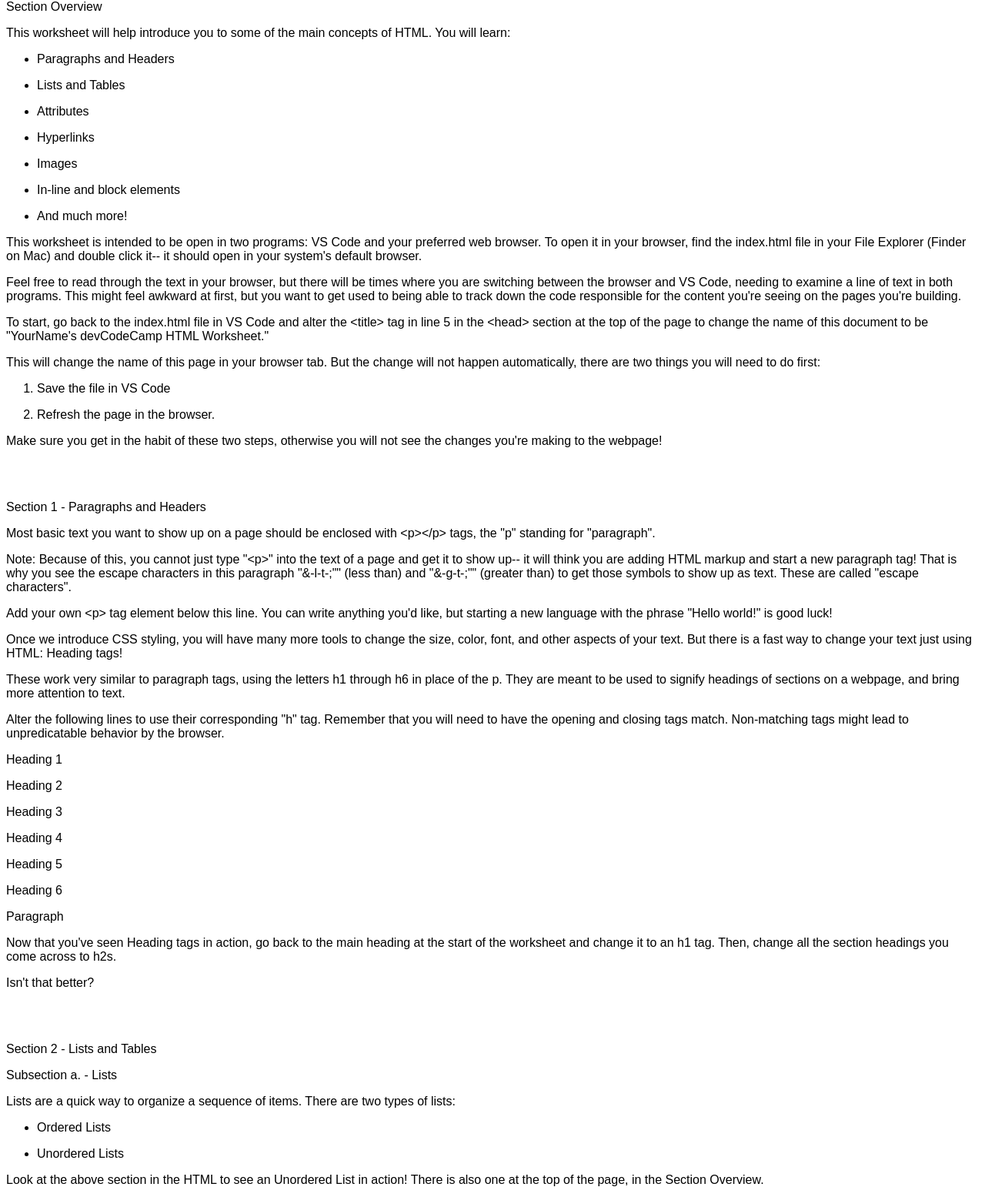
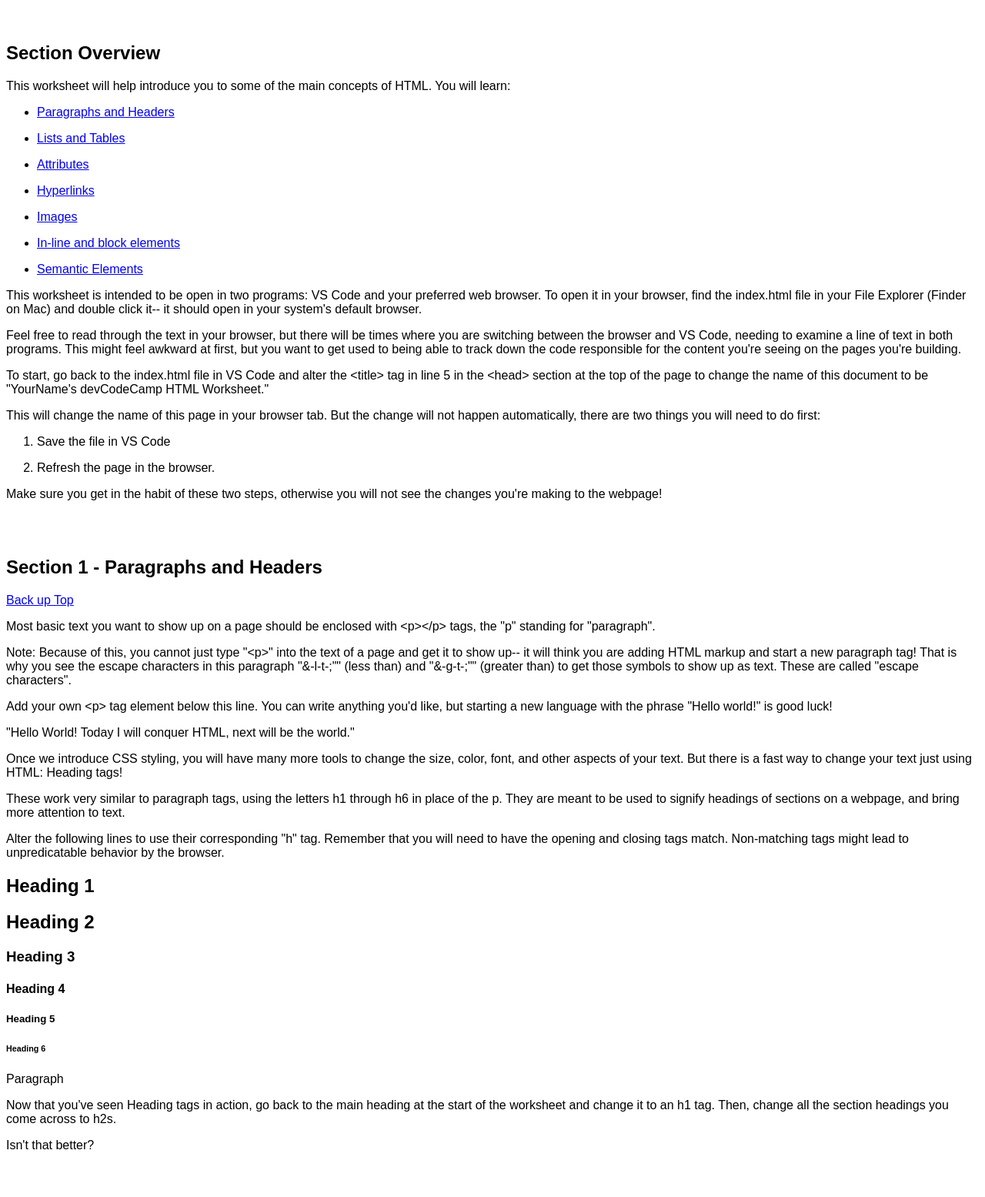
Before and after one commit to xaivntaajher/HTML-Worksheet, a plain HTML site: page index.html in a window 1280 px wide. Shown: the part 110-1665 px from the top of the page at 77% size. Drawn offline with Linux system fonts and the light colour scheme.

Commit message:
created navbar and finish all task

```diff
--- a/index.html
+++ b/index.html
@@ -1,24 +1,24 @@
 <!DOCTYPE html>
 <html lang="en">
-    <head>
+    <heading>
         <meta charset="UTF-8">
-        <title>devCodeCamp HTML Worksheet</title>
+        <title>Xaivntaaj's devCodeCamp HTML Worksheet</title>
         <style> body { font-family: Arial, Helvetica, sans-serif; } </style>
-    </head>
+    </heading>
 
     <body>
 
         <br>
 
-        <header>
+        <h1>
             <p>devCodeCamp HTML Worksheet</p>
-        </header>
+        </h1>
 
         <br>
 
         <main>
             <section>
-                <p>Section Overview</p>
+                <h2 id="Section Overview">Section Overview</h2>
 
                 <p>
                     This worksheet will help introduce you to some of the main concepts of HTML. You will learn:
@@ -26,25 +26,25 @@
 
                 <ul>
                     <li>
-                        <p>Paragraphs and Headers</p>
+                        <p><a href="#Paragraphs and Headers">Paragraphs and Headers</a></p>
                     </li>
                     <li>
-                        <p>Lists and Tables</p>
+                        <p><a href="#Lists and Tables">Lists and Tables</a></p>
                     </li>
                     <li>
-                        <p>Attributes</p>
+                        <p><a href="#Attributes">Attributes</a></p>
                     </li>
                     <li>
-                        <p>Hyperlinks</p>
+                        <p><a href="#Hyperlinks">Hyperlinks</a></p>
                     </li>
                     <li>
-                        <p>Images</p>
+                        <p><a href="#Images">Images</a></p>
                     </li>
                     <li>
-                        <p>In-line and block elements</p>
+                        <p><a href="#In-line and block elements">In-line and block elements</a></p>
                     </li>
                     <li>
-                        <p>And much more!</p>
+                        <p><a href="#Semantic Elements">Semantic Elements</a></p>
                     </li>
                 </ul>
 
@@ -84,8 +84,8 @@
 
             <section>
 
-                <p>Section 1 - Paragraphs and Headers</p>
-
+                <h2 id="Paragraphs and Headers">Section 1 - Paragraphs and Headers</h2>
+                <p><a href="#Section Overview">Back up Top</a></p>
                 <p>
                     Most basic text you want to show up on a page should be enclosed with &lt;p&gt;&lt;/p&gt; tags, the "p" standing for "paragraph".
                 </p>
@@ -97,7 +97,9 @@
                 <p>
                     Add your own &lt;p&gt; tag element below this line. You can write anything you'd like, but starting a new language with the phrase "Hello world!" is good luck!
                 </p>
-
+                <p>
+                    "Hello World! Today I will conquer HTML, next will be the world."
+                </p>
                 <p>
                     Once we introduce CSS styling, you will have many more tools to change the size, color, font, and other aspects of your text. But there is a fast way to change your text just using HTML: Heading tags!
                 </p>
@@ -110,12 +112,12 @@
                     Alter the following lines to use their corresponding "h" tag. Remember that you will need to have the opening and closing tags match. Non-matching tags might lead to unpredicatable behavior by the browser.
                 </p>
 
-                <p>Heading 1</p>
-                <p>Heading 2</p>
-                <p>Heading 3</p>
-                <p>Heading 4</p>
-                <p>Heading 5</p>
-                <p>Heading 6</p>
+                <h1>Heading 1</h1>
+                <h2>Heading 2</h2>
+                <h3>Heading 3</h3>
+                <h4>Heading 4</h4>
+                <h5>Heading 5</h5>
+                <h6>Heading 6</h6>
                 <p>Paragraph</p>
 
                 <p>
@@ -131,9 +133,9 @@
 
             <section>
 
-                <p>Section 2 - Lists and Tables</p>
-
-                <p>Subsection a. - Lists</p>
+                <h2 id="Lists and Tables">Section 2 - Lists and Tables</h2>
+                <p><a href="#Section Overview">Back up Top</a></p>
+                <h3>Subsection a. - Lists</h3>
 
                 <p>Lists are a quick way to organize a sequence of items. There are two types of lists:</p>
 
@@ -161,10 +163,23 @@
                 <p>
                     Ordered lists work just like Unordered lists, but they use a &lt;ol&gt; tag instead of &lt;ul&gt;. Change the Unordered List you just created into an Ordered List. The &lt;li&gt; tags can remain the same!
                 </p>
-
+                <p>
+                    My 3 favorite movies are:
+                </p>
+                <ol>
+                    <li>
+                        <p>Avatar</p>
+                    </li>
+                    <li>
+                        <p>Lord of the Rings</p>
+                    </li>
+                    <li>
+                        <p>Avengers</p>
+                    </li>
+                </ol>
                 <br>
 
-                <p>Subsection b. - Tables</p>
+                <h3>Subsection b. - Tables</h3>
 
                 <p>
                     Tables are very similar in structur to lists. There is an opening and closing &lt;table&gt; tag, and inside, there are &lt;tr&gt; (table row) tags to designate the different rows. However, unlike lists, which only have a single item in each row, a table is also split into columns, which allows a row to contain multiple cells of data.
@@ -175,6 +190,10 @@
                 </p>
 
                 <table>
+                    <tr>
+                        <th>Star Trek</th>
+                        <th>Star Wars</th>
+                    </tr>
                     <tr>
                         <td>Picard</td>
                         <td>Kenobi</td>
@@ -219,8 +238,8 @@
             <br>
 
             <section>
-                <p>Section 3 - Attributes</p>
-
+                <h2 id="Attributes">Section 3 - Attributes</h2>
+                <p><a href="#Section Overview">Back up Top</a></p>
                 <p>
                     Some tags require more information than just what type of tag it is. This "extra" information is supplied through <b>attributes</b>.
                 </p>
@@ -241,7 +260,7 @@
                     That means there can never be another element on the same .html page that also has an id with the value of "Earl".
                 </p>
 
-                <div>
+                <div id="target">
                     <p>
                         This block of text is enclosed by a &lt;div&gt; element. Divs typically don't have a visual element that can be identified in the browser, so they are often used to create "divisions" in a webpage. We will do more with divs later, but for now, give this div an attribute with the name <b>id</b> and the value <b>"target"</b>. We will shortly be using this id as the target of a hyperlink.
                     </p>
@@ -252,8 +271,8 @@
             <br>
 
             <section>
-                <p>Section 4 - Hyperlinks and Formatting</p>
-
+                <h2 id="Hyperlinks">Section 4 - Hyperlinks and Formatting</h2>
+                <p><a href="#Section Overview">Back up Top</a></p>
 
 
 
@@ -294,9 +313,9 @@
                     Also take note of the grey lines to the left of the screen in VS Code. When formatted correctly, these grey lines will show the "scope" of a single tag, connecting the opening tag to the closing tag. Additionally, there should be empty space with no line between the closing of one tag and the opening of a "sibling" tag on the same level.
                 </p>
 
-        <p>
+                <p>
                     This paragraph's &lt;p&gt; tags are not aligned correctly. Notice how its tags looks different from the other paragraphs surrounding it. Fix the opening and closing tag here so that this paragraph is formatted seemlessly with its siblings!
-                        </p>
+                </p>
 
                 <p>
                     The following section is using many &lt;br&gt; tags to create some buffer space.
@@ -408,6 +427,7 @@
                 <p>
                     Now, create your own link below that will take you back up to the div that you gave the id of "target".
                 </p>
+                <p><a href="#target">"target".</a></p>
 
             </section>
 
@@ -416,8 +436,8 @@
 
             <section>
 
-                <p>Section 5 - Images</p>
-
+                <h2  id="Images">Section 5 - Images</h2>
+                <p><a href="#Section Overview">Back up Top</a></p>
                 <p>
                     Congratulations on making it this far! This plain text website must be very boring to stare at. Let's try to make it a little more exciting by adding an image.
                 </p>
@@ -444,6 +464,7 @@
                 <p>
                     There should be an image called "coffee.jpg" included in this folder. Add it to this page in an img tag below. Since it is in the same folder, you can just enter the filename itself in the src="". Also make sure to come up with a descriptive string for the alt!
                 </p>
+                <img src="coffee.jpg" alt="It's coffee">
 
             </section>
 
@@ -452,8 +473,8 @@
 
             <section>
 
-                <p>Section 6 - Semantic Elements</p>
-
+                <h2 id="Semantic Elements">Section 6 - Semantic Elements</h2>
+                <p><a href="#Section Overview">Back up Top</a></p>
                 <p>
                     Up until now, we have mostly been using &lt;p&gt; tags to contain our content. The &lt;p&gt; tag is great for housing paragraph text, but as the design of our sites gets more complex, there is need for better ways to organize our content.
                 </p>
@@ -515,8 +536,8 @@
 
             <section>
 
-                <p>Section 7 - Inline vs Block</p>
-
+                <h2 id="In-line and block elements">Section 7 - Inline vs Block</h2>
+                <p><a href="#Section Overview">Back up Top</a></p>
                 <p>
                     The last thing we'll look at on this project is something that you may or may not have noticed yet.
                 </p>
@@ -550,7 +571,7 @@
                 </p>
 
                 <p>
-                    <span>Change</span> <span>these</span> <span>&lt;span&gt;</span> <span>tags</span> <span>to</span> <span>&lt;div&gt;s</span> <span>to</span> <span>see</span> <span>the</span> <span>difference.</span>
+                    <div>Change</div> <div>these</div> <div>&lt;span&gt;</div> <div>tags</div> <div>to</div> <div>&lt;div&gt;s</div> <div>to</div> <div>see</div> <div>the</div> <div>difference.</div>
                 </p>
 
             </section>
@@ -568,5 +589,6 @@
             <br>
 
         </main>
+        <footer>Completed by Xaivntaaj</footer>
     </body>
 </html>
```
